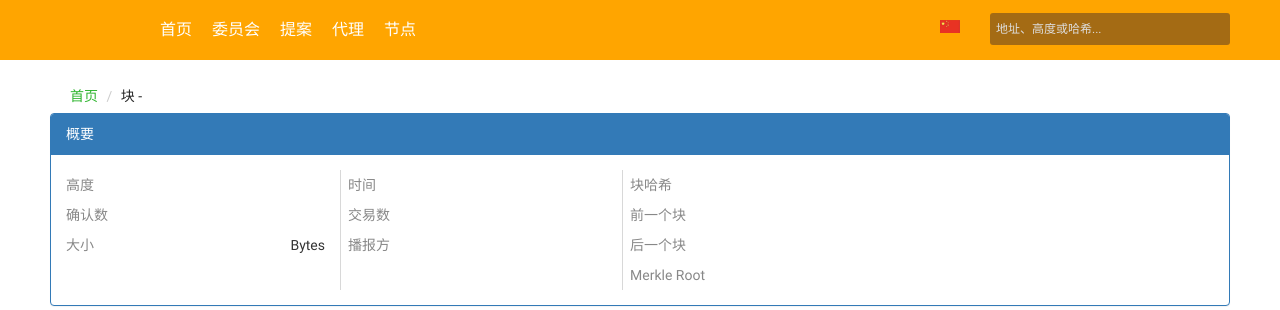
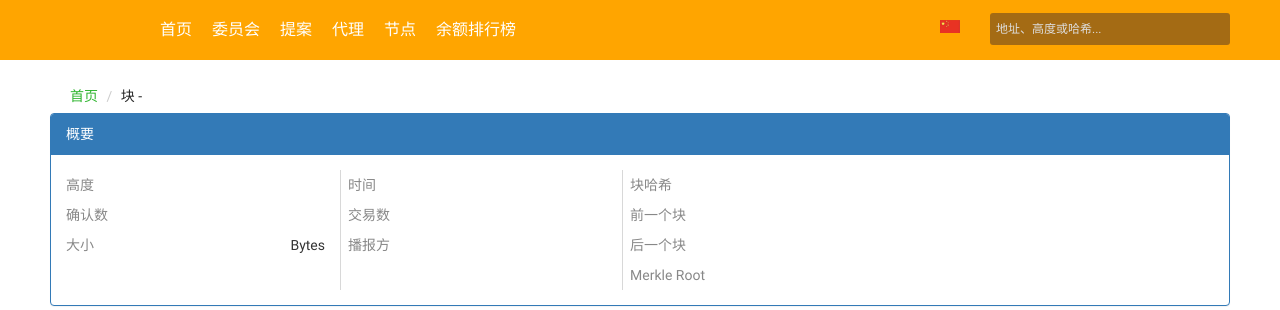
Before and after one commit to hdchenjian/lbtc-explorer, a Python web app: template src/templates/cn/block.html in a window 1280 px wide. Shown: the top 310 px of the page. Run offline with Jinja, Linux system fonts and the light colour scheme; the template is opened without the code that fills it, so the values that code supplies are empty; some libraries are stand-ins or nearby versions; some web fonts are replaced.

Commit message:
fix typo

```diff
--- a/src/templates/cn/base.html
+++ b/src/templates/cn/base.html
@@ -29,12 +29,6 @@
                 <a href="{{ url_for('lbtc_index') }}" >首页</a>
               </li>
 
-              <!--
-              <li class="nav-item">
-                <a href="{{ url_for('lbtc_balance') }}" >余额排行榜</a>
-              </li>
-              -->
-
               <li class="nav-item">
                 <a href="{{ url_for('lbtc_committee') }}" >委员会</a>
               </li>
@@ -51,6 +45,9 @@
                 <a href="{{ url_for('lbtc_nodes') }}" >节点</a>
               </li>
 
+              <li class="nav-item">
+                <a href="{{ url_for('lbtc_balance') }}" >余额排行榜</a>
+              </li>
             </ul>
 
           </nav>
```
Also changed, not shown: src/templates/en/base.html (+3 -6 lines).
